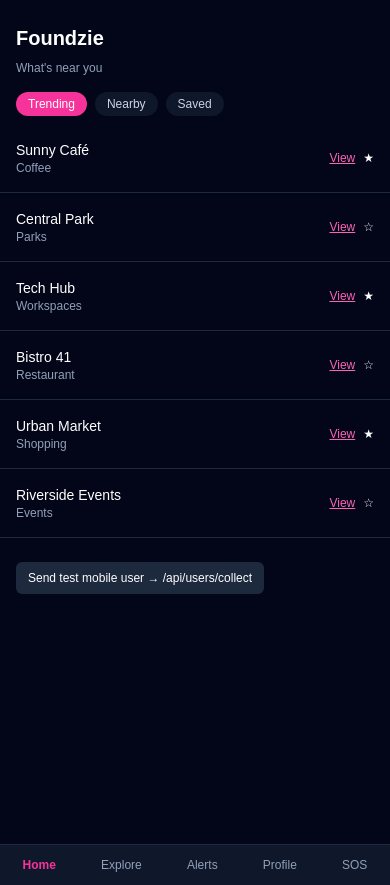
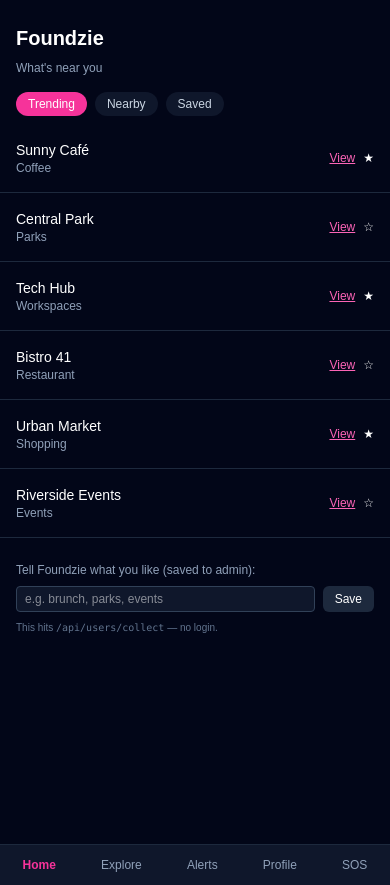
Before and after one commit to Foundzie/foundzie-v2, a Next.js app: page /mobile in a window 390 px wide. Built offline with nearby package versions, Linux system fonts and the light colour scheme.

Commit message:
Update use model, API routes, and mobile page for collected users

```diff
--- a/src/app/admin/users/page.tsx
+++ b/src/app/admin/users/page.tsx
@@ -11,6 +11,8 @@ type AdminUser = {
   role: string;
   status: string;
   joined: string;
+  interest?: string; // NEW – may come from /api/users/collect
+  source?: string;   // NEW – mobile-home etc.
 };
 
 export default function AdminUsersPage() {
@@ -56,7 +58,7 @@ export default function AdminUsersPage() {
 
       <div className="bg-gray-50 border border-gray-100 rounded-xl divide-y divide-gray-100 max-w-lg">
         {loading && (
-          <p className="px-4 py-6 text-sm text-gray-400">Loading users…</p>
+          <p className="px-4 py-6 text-sm text-gray-400">Loading users...</p>
         )}
 
         {!loading && items.length === 0 && (
@@ -64,12 +66,30 @@ export default function AdminUsersPage() {
         )}
 
         {items.map((u) => (
-          <div key={u.id} className="flex items-center justify-between px-4 py-4 gap-4">
+          <div
+            key={u.id}
+            className="flex items-start justify-between px-4 py-4 gap-4"
+          >
             <div>
               <p className="text-sm font-medium text-gray-900">{u.name}</p>
               <p className="text-xs text-gray-400">{u.email}</p>
-              <p className="text-xs text-gray-400">Joined {u.joined}</p>
+              <p className="text-[11px] text-gray-400">Joined {u.joined}</p>
+
+              {/* show interest if present */}
+              {u.interest ? (
+                <p className="text-[11px] text-pink-500 mt-1">
+                  Interest: {u.interest}
+                </p>
+              ) : null}
+
+              {/* show source if present */}
+              {u.source ? (
+                <p className="text-[10px] text-gray-300">
+                  source: {u.source}
+                </p>
+              ) : null}
             </div>
+
             <div className="flex gap-4 items-center">
               <span
                 className={
--- a/src/app/api/users/collect/route.ts
+++ b/src/app/api/users/collect/route.ts
@@ -1,6 +1,6 @@
 // src/app/api/users/collect/route.ts
 import { NextResponse } from "next/server";
-import { createUser, listUsers } from "../store";
+import { createUser, listUsers } from "@/store";
 
 export const dynamic = "force-dynamic";
 
@@ -12,9 +12,11 @@ export async function POST(req: Request) {
   const newUser = createUser({
     name: body.name ?? body.firstName ?? "Anonymous visitor",
     email: body.email ?? "no-email@example.com",
-    // must match your unions in src/app/data/users.ts
     role: "viewer",
-    status: "invited",
+    status: "collected",
+    // NEW optional fields
+    interest: body.interest ?? "",
+    source: body.source ?? "mobile",
   });
 
   return NextResponse.json({ ok: true, item: newUser });
--- a/src/app/data/users.ts
+++ b/src/app/data/users.ts
@@ -1,6 +1,6 @@
 // src/app/data/users.ts
 
-export type AdminUserStatus = "active" | "invited" | "disabled";
+export type AdminUserStatus = "active" | "invited" | "disabled" | "collected";
 export type AdminUserRole = "admin" | "editor" | "viewer";
 
 export interface AdminUser {
@@ -10,6 +10,10 @@ export interface AdminUser {
   role: AdminUserRole;
   status: AdminUserStatus;
   joined: string; // display only
+
+  // NEW optional fields
+  interest?: string;
+  source?: string;
 }
 
 export const mockUsers: AdminUser[] = [
--- a/src/app/mobile/page.tsx
+++ b/src/app/mobile/page.tsx
@@ -10,6 +10,7 @@ export default function MobileHomePage() {
     "trending"
   );
   const [savedIds, setSavedIds] = useState<string[]>([]);
+  const [interest, setInterest] = useState(""); // NEW: user preference from mobile
 
   // load saved ids from API once
   useEffect(() => {
@@ -30,7 +31,9 @@ export default function MobileHomePage() {
     const isSaved = savedIds.includes(id);
 
     // update UI immediately
-    setSavedIds((prev) => (isSaved ? prev.filter((x) => x !== id) : [...prev, id]));
+    setSavedIds((prev) =>
+      isSaved ? prev.filter((x) => x !== id) : [...prev, id]
+    );
 
     // tell backend
     try {
@@ -44,11 +47,11 @@ export default function MobileHomePage() {
       });
     } catch (err) {
       console.error("Failed to update saved on server", err);
-      // optional: you could revert UI here if you want
+      // optional: revert UI here if you want
     }
   };
 
-  // 🔴 new: send lightweight user to backend
+  // NEW: send lightweight user + interest to backend
   const sendCollectedUser = async () => {
     try {
       const res = await fetch("/api/users/collect", {
@@ -58,11 +61,13 @@ export default function MobileHomePage() {
           name: "Mobile visitor",
           email: "no-email@example.com",
           source: "mobile-home",
+          interest: interest.trim() || undefined,
         }),
       });
       const data = await res.json();
       console.log("collect result:", data);
-      // for now we just log it — admin /api/users will show it on local runs
+      // you could clear the input if you want:
+      // setInterest("");
     } catch (err) {
       console.error("failed to collect user from mobile", err);
     }
@@ -96,7 +101,7 @@ export default function MobileHomePage() {
         ))}
       </div>
 
-      {/* list */}
+      {/* List */}
       <ul>
         {shownPlaces.length === 0 && activeTab === "saved" ? (
           <li className="px-4 py-8 text-slate-500 text-center">
@@ -133,14 +138,28 @@ export default function MobileHomePage() {
         ))}
       </ul>
 
-      {/* 🔴 new test button at bottom */}
-      <div className="px-4 py-6">
+      {/* NEW: interest capture area */}
+      <div className="px-4 py-6 space-y-2">
+        <p className="text-xs text-slate-400">
+          Tell Foundzie what you like (saved to admin):
+        </p>
+        <div className="flex gap-2">
+          <input
+            value={interest}
+            onChange={(e) => setInterest(e.target.value)}
+            placeholder="e.g. brunch, parks, events"
+            className="flex-1 bg-slate-900 border border-slate-700 rounded px-2 py-1 text-xs outline-none"
+          />
           <button
             onClick={sendCollectedUser}
-          className="text-xs bg-slate-800 rounded-md px-3 py-2"
+            className="text-xs bg-slate-800 rounded-md px-3 py-1"
           >
-          Send test mobile user → /api/users/collect
+            Save
           </button>
+        </div>
+        <p className="text-[10px] text-slate-500">
+          This hits <code>/api/users/collect</code> — no login.
+        </p>
       </div>
     </main>
   );
```
Lines whose indentation alone changed are shown as unchanged.
